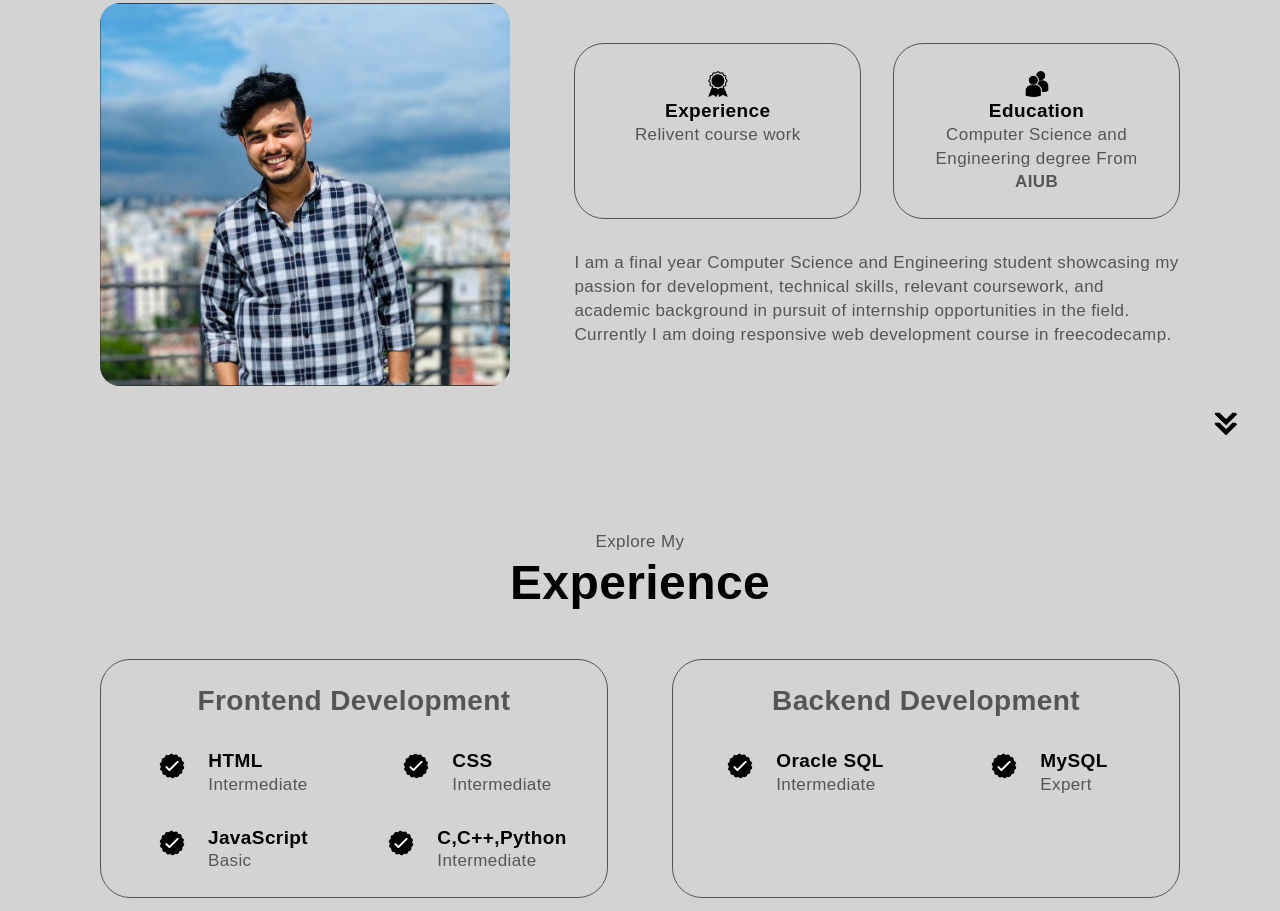
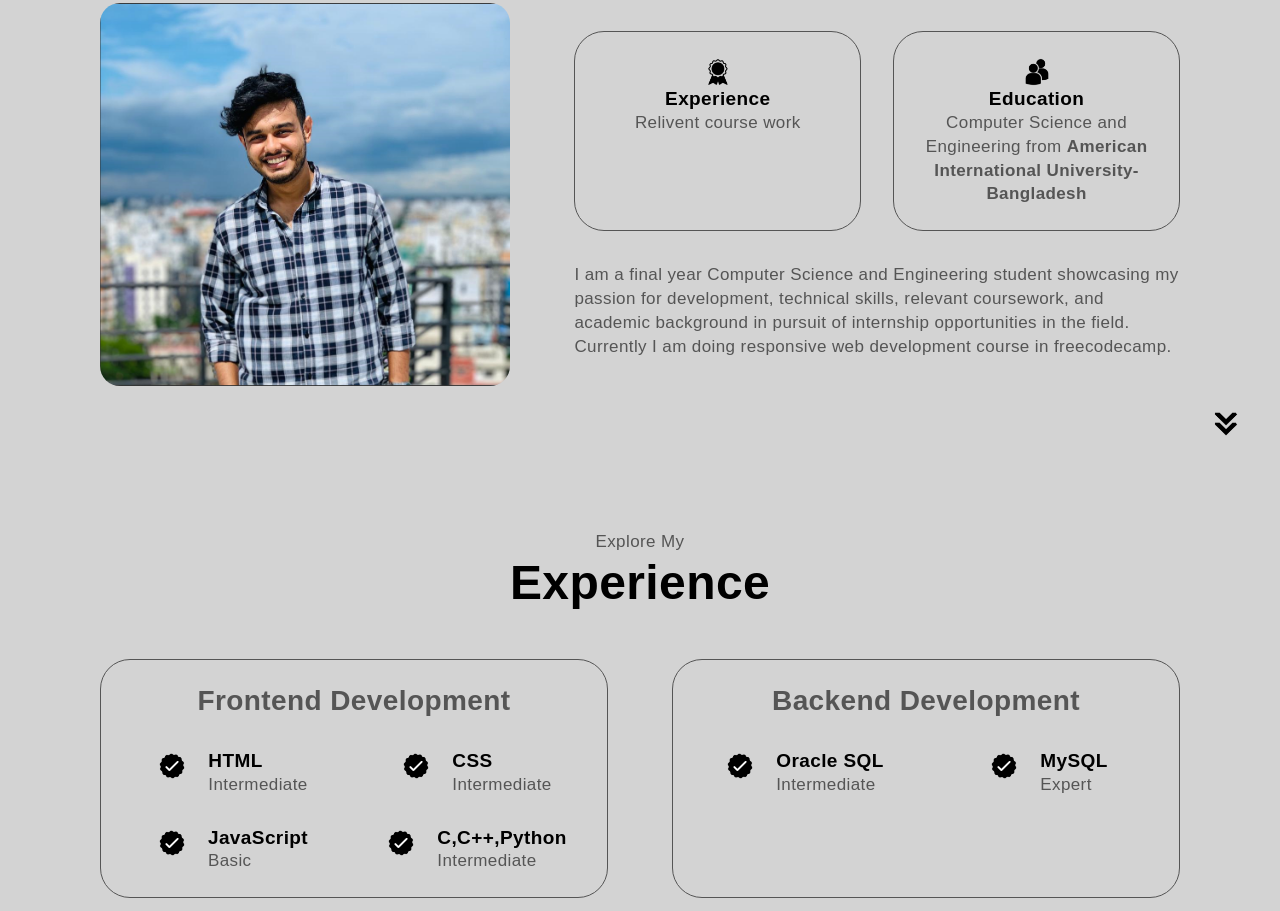
Before and after one commit to fahim000/Internship-portfolio, a plain HTML site: page index.html in a window 1280 px wide. Shown: the part 1024-1935 px from the top of the page. Drawn offline with Linux system fonts and the light colour scheme.

Commit message:
Update index.html

```diff
--- a/index.html
+++ b/index.html
@@ -68,7 +68,7 @@
             <img src="./img/education.png" class="icon1">
             <h4>Education</h4>
             <p>
-              Computer Science and Engineering degree From <b>AIUB</b>
+              Computer Science and Engineering from <b>American International University-Bangladesh</b>
             </p>
           </div>
         </div>
```
